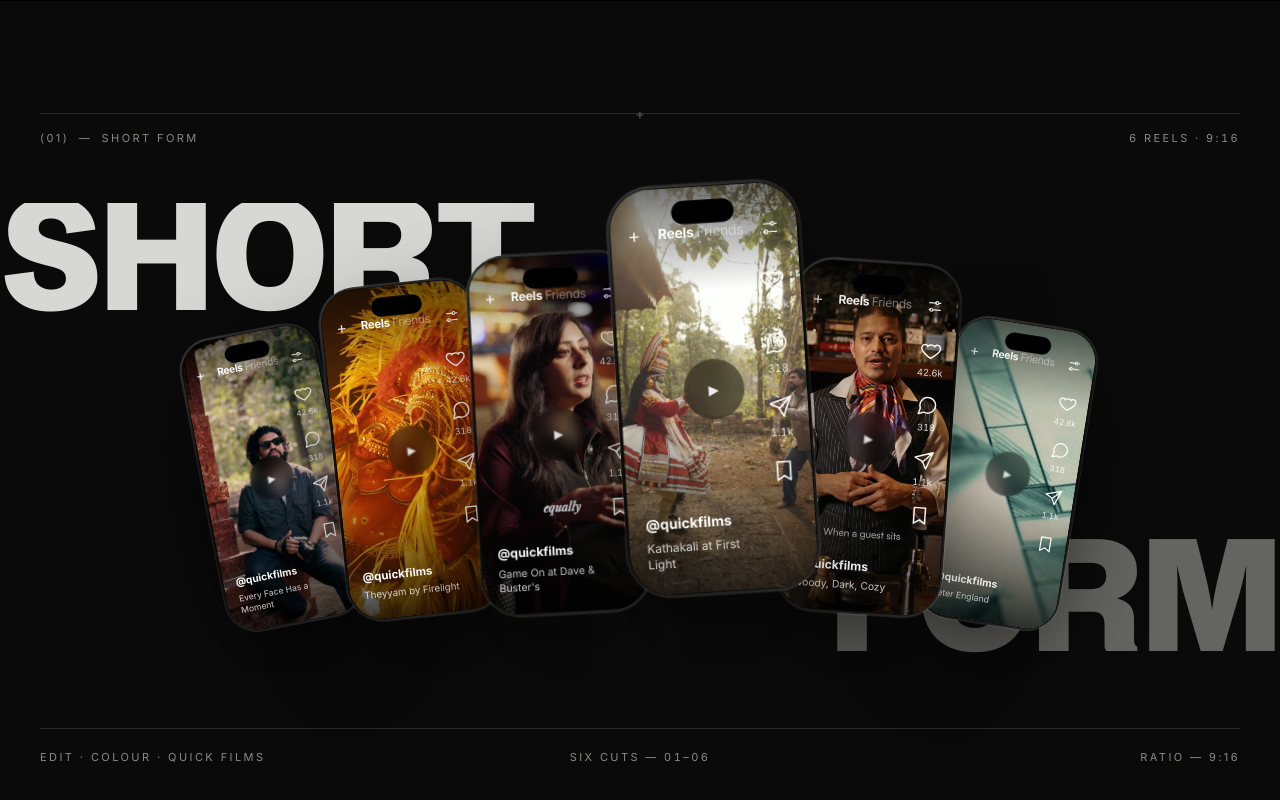
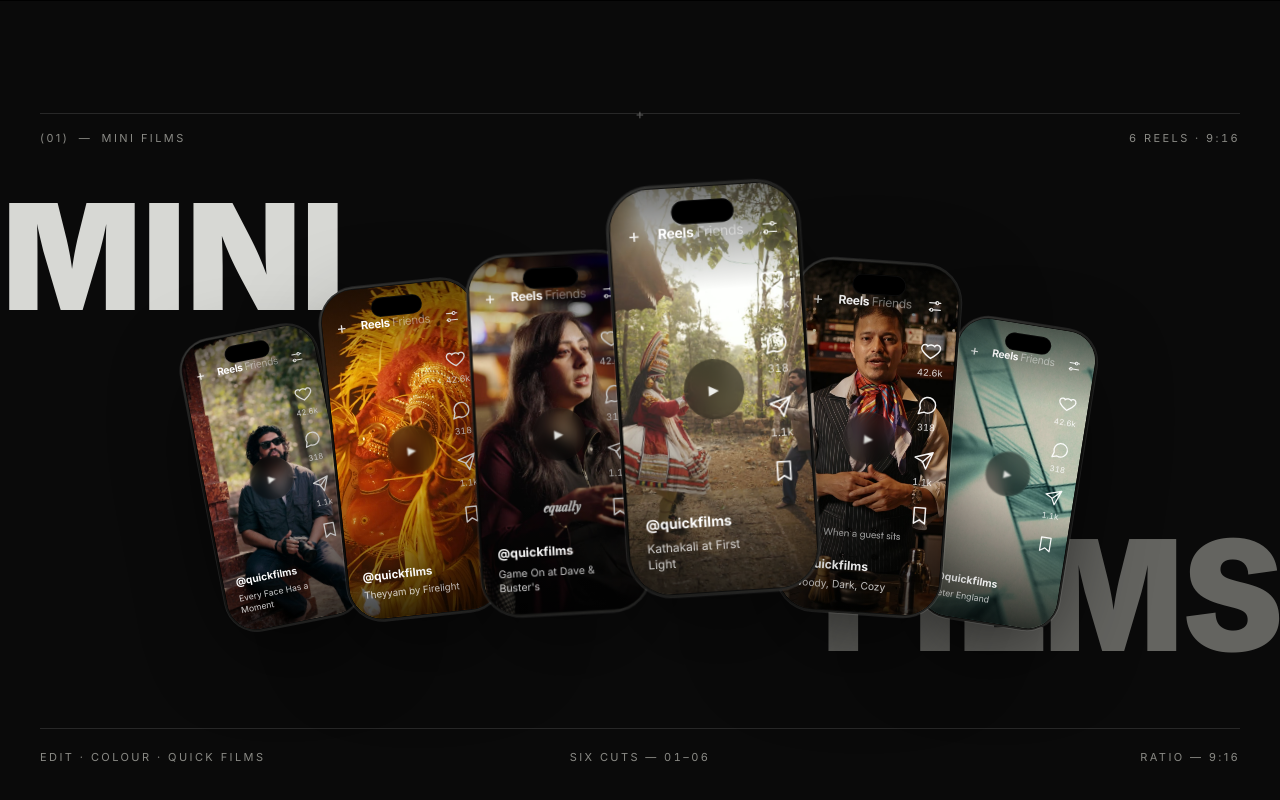
Before and after one commit to Piyushmishra29/quick-films, a Next.js app in the folder web/: page / in a window 1280 px wide. Shown: the part 799-1599 px from the top of the page. Built offline with nearby package versions, Linux system fonts and the light colour scheme.

Commit message:
Rename Short Form section to Mini Films
Co-Authored-By: Claude Fable 5 <noreply@anthropic.com>

```diff
--- a/web/src/components/home/ShortForm.tsx
+++ b/web/src/components/home/ShortForm.tsx
@@ -284,7 +284,7 @@ export default function ShortForm() {
       <Reveal>
         <SectionRule
           index="01"
-          label="Short Form"
+          label="Mini Films"
           meta="6 Reels · 9:16"
           className="mx-auto max-w-[1600px] px-5 md:px-10"
         />
@@ -296,8 +296,8 @@ export default function ShortForm() {
           id="short-form-heading"
           className="mt-10 text-center font-display text-[18vw] font-black uppercase leading-[0.82] tracking-tight"
         >
-          <span className="block text-text">Short</span>
-          <span className="block text-muted">Form</span>
+          <span className="block text-text">Mini</span>
+          <span className="block text-muted">Films</span>
         </h2>
       </Reveal>
 
@@ -310,14 +310,14 @@ export default function ShortForm() {
           className="pointer-events-none absolute inset-0 z-0 overflow-hidden"
         >
           <span className="absolute left-0 top-0 font-display font-black uppercase leading-[0.78] tracking-tight text-text/90 [font-size:clamp(5rem,12vw,12rem)]">
-            Short
+            Mini
           </span>
           <span className="absolute bottom-0 right-0 font-display font-black uppercase leading-[0.78] tracking-tight text-muted/70 [font-size:clamp(5rem,12vw,12rem)]">
-            Form
+            Films
           </span>
         </div>
         <h2 id="short-form-heading-desktop" className="sr-only">
-          Short Form
+          Mini Films
         </h2>
 
         {/* Phone fan */}
```
